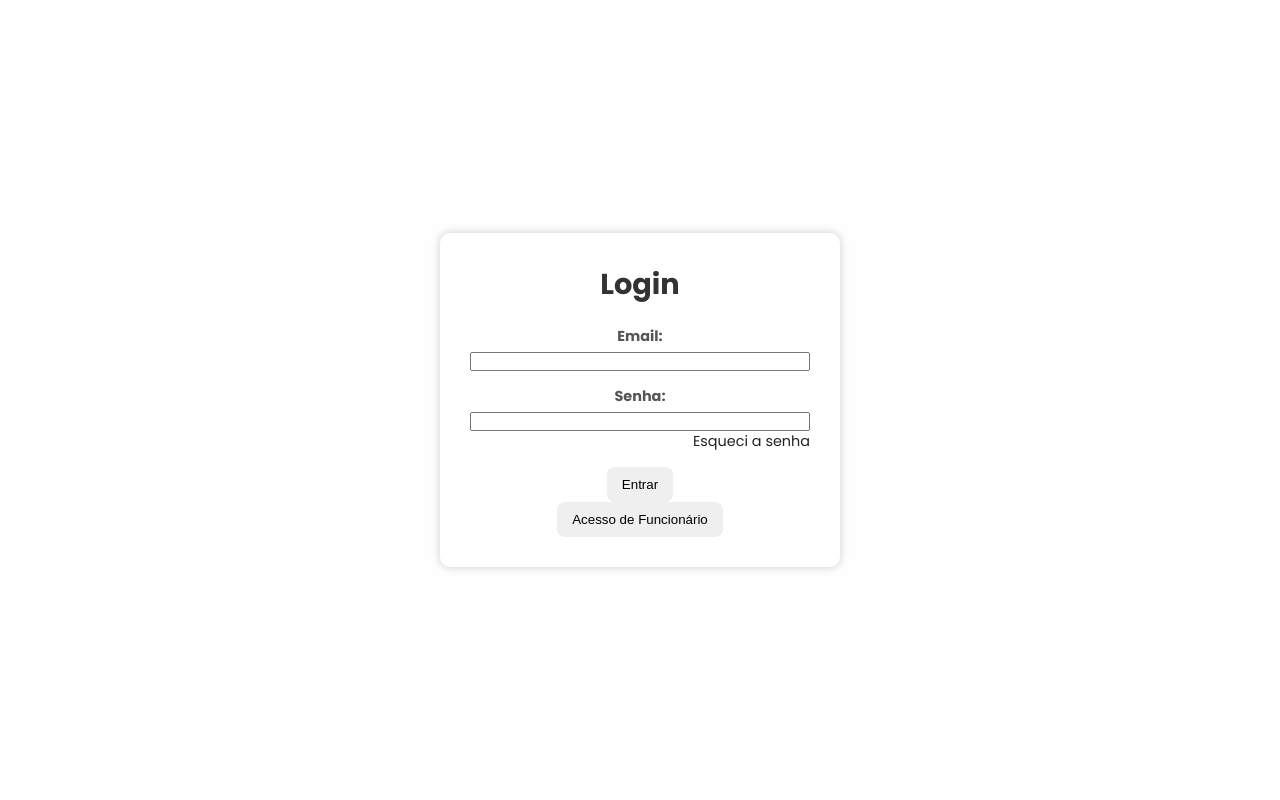
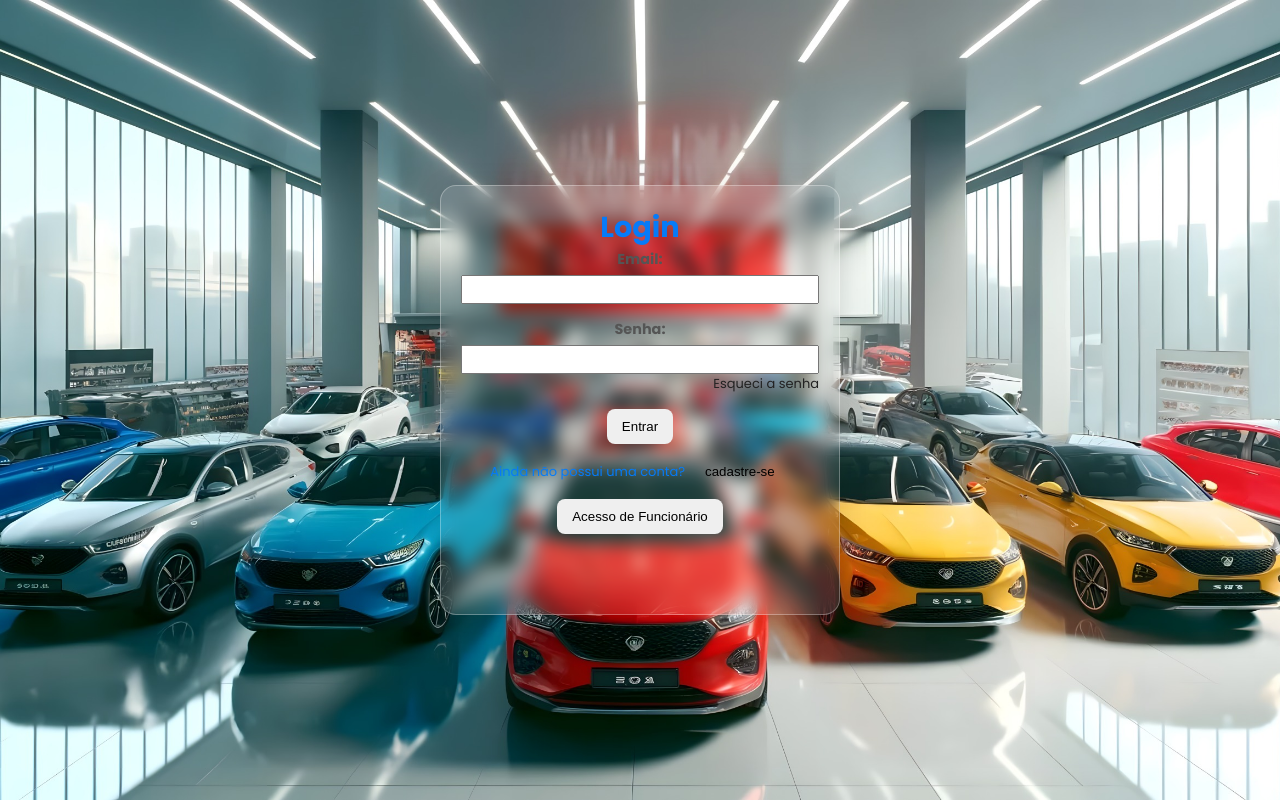
Before and after one commit to lazaromx/UAMMotors, an Angular app in the folder frontend/: page /login in a window 1280 px wide. Built offline with nearby package versions, Linux system fonts and the light colour scheme.

Commit message:
feat: Formulários de login e cadastro

```diff
--- a/frontend/package.json
+++ b/frontend/package.json
@@ -19,6 +19,7 @@
     "@angular/platform-browser-dynamic": "^18.2.0",
     "@angular/router": "^18.2.0",
     "rxjs": "~7.8.0",
+    "swiper": "^11.1.14",
     "tslib": "^2.3.0",
     "zone.js": "~0.14.10"
   },
--- a/frontend/src/app/pages/login/login.component.html
+++ b/frontend/src/app/pages/login/login.component.html
@@ -1,12 +1,12 @@
 <main>
-    <div class="container">
+    <div class="container glass">
         <!-- <div class="form-toggle">
             <button onclick="showLogin()">Login</button>
             <button onclick="showCadastro()">Cadastro</button>
         </div> -->
-
-
-        <div id="login-form" class="form-section">
+        <swiper-container #swiper (slideChangeTransitionStart)="onSlideChange($event)">
+			<swiper-slide>
+				<div class="slide">
                     <h1>Login</h1>
                     <form onsubmit="return validarLogin()">
                         <div class="input-group">
@@ -19,11 +19,58 @@
                             <p><a href="#" onclick="mostrarRecuperarSenha()">Esqueci a senha</a></p>
                         </div>
                         <button type="submit">Entrar</button>
+                        <div class="cadastro">
+                            <p>Ainda não possui uma conta?</p>
+                            <button class="btnCadastro" (click)="slide.slideNext()" size="large" color="secondary">cadastre-se</button>
+                        </div>
+
                         <div class="extra-options">
-
-                    <button type="button" class="funcionario-btn" onclick="mostrarAcessoFuncionario()">Acesso de Funcionário</button>
+                            <button type="button" class="funcionario-btn" onclick="mostrarAcessoFuncionario()"><p>Acesso de Funcionário</p></button>
                         </div>
                     </form>
+                </div>
+            </swiper-slide>
+            <swiper-slide>
+                <div class="slide">
+                    <h1>Cadastrar</h1>
+                    <form action="" method="post">
+
+                        <div class="input-group">
+                            <div class="nomeSobrenome">
+                                <div class="nome">
+                                    <label for="nome">Digite seu nome:</label>
+                                    <input type="text" name="nome">
+                                </div>
+
+                                <div class="sobrenome">
+                                    <label for="sobrenome">Digite seu sobrenome:</label>
+                                <input type="text" name="sobrenome">
+                                </div>
+                            </div>
+
+                            <label for="email">Digite seu email: </label>
+                            <input type="email" name="email">
+
+                            <label for="senha">Digite sua senha:</label>
+                            <input type="password" name="senha">
+
+                            <label for="repetirSenha">Confirme sua senha:</label>
+                            <input type="password" name="repetirSenha">
+
+                            <label for="telefone">Digite Seu telefone:</label>
+                            <input type="tel" name="telefone">
+
+                            <label for="cpf">Digite seu cpf:</label>
+                            <input type="number" name="cpf">
+                        </div>
+                    </form>
+
+                </div>
+            </swiper-slide>
+        </swiper-container>
+
+        <div id="login-form" class="form-section">
+
         </div>
 
     </div>
--- a/frontend/src/app/pages/login/login.component.scss
+++ b/frontend/src/app/pages/login/login.component.scss
@@ -1,5 +1,8 @@
 main{
     min-height: 100vh;
+    background-image: var(--background-image);
+    background-size: cover;
+    background-position: center;
 }
 .container {
     background-color: white;
@@ -9,6 +12,17 @@ main{
     text-align: center;
     width: 400px;
     max-width: 80%;
+    color: #067bf8;
+}
+
+.glass {
+    background: rgba(255, 255, 255, 0.1);
+    border-radius: 16px;
+    box-shadow: 0 4px 30px rgba(0, 0, 0, 0.1);
+    backdrop-filter: blur(8px);
+    -webkit-backdrop-filter: blur(8px);
+    border: 1px solid rgba(255, 255, 255, 0.3);
+    padding: 20px;
 }
 
 .form-section h1 {
@@ -36,13 +50,84 @@ main{
     }
 }
 
-p{
+.input-group p{
     width: 100%;
     display: flex;
     justify-content: flex-end;
 
     a{
         text-decoration: none;
+        font-size: 13px;
+    }
+}
+
+.cadastro {
+    margin: 10px 0;
+    display: flex;
+    justify-content: center;
+    align-items: center;
+
+    p{
+        margin-right: 5px;
+        font-size: 13px;
+
     }
 
 }
+
+.nomeSobrenome{
+    display: flex;
+    justify-content: space-between;
+
+}
+
+.btnCadastro{
+    background: none;
+    margin: 0;
+    border: none;
+
+    :hover{
+        border: none;
+    }
+}
+
+
+
+
+
+// .container {
+//     max-width: 800px;
+//     margin: 32px auto;
+
+//     h1 {
+//         text-align: center;
+
+//     }
+
+//     swiper-slide {
+//         text-align: center;
+//         font-size: 24px;
+//         border-radius: 24px;
+//         padding: 16px 0;
+//         height: 400px;
+
+
+//         &:nth-of-type(1) {
+//             background-color: #780000;
+//             color: white
+//         }
+
+//         &:nth-of-type(2) {
+//             background-color: #fdf0d5;
+//         }
+
+//         &:nth-of-type(3) {
+//             background-color: #003049;
+//             color: white;
+//         }
+
+//         &:nth-of-type(4) {
+//             background-color: #669bbc;
+//         }
+//     }
+// }
--- a/frontend/src/app/pages/login/login.component.ts
+++ b/frontend/src/app/pages/login/login.component.ts
@@ -1,12 +1,29 @@
-import { Component } from '@angular/core';
+import { Component, CUSTOM_ELEMENTS_SCHEMA, ElementRef, viewChild } from '@angular/core';
+import Swiper from 'swiper';
 
 @Component({
   selector: 'app-login',
   standalone: true,
   imports: [],
   templateUrl: './login.component.html',
-  styleUrl: './login.component.scss'
+  styleUrl: './login.component.scss',
+  schemas: [CUSTOM_ELEMENTS_SCHEMA]
 })
 export class LoginComponent {
+  swiperElement = viewChild<ElementRef>('swiper');
 
+  public showBackSlide = false;
+  public slideOptions = {
+    initialSlide: 0,
+    speed: 150
+  };
+
+  async onSlideChange(event: any) {
+    const slides: Swiper = event.target;
+    this.showBackSlide = !slides.isBeginning;
+  }
+
+  get slide(): Swiper {
+    return this.swiperElement()?.nativeElement.swiper;
+  }
 }
--- a/frontend/src/app/shared/components/footer/footer.component.scss
+++ b/frontend/src/app/shared/components/footer/footer.component.scss
@@ -32,9 +32,4 @@ footer{
     justify-content: center;
     // margin: 10px;
     // height: 100%;
-
-    h3{
-
-    }
-
 }
--- a/frontend/src/main.ts
+++ b/frontend/src/main.ts
@@ -1,6 +1,8 @@
 import { bootstrapApplication } from '@angular/platform-browser';
 import { appConfig } from './app/app.config';
 import { AppComponent } from './app/app.component';
+import { register as registerSwiperElements } from 'swiper/element/bundle';
 
+registerSwiperElements();
 bootstrapApplication(AppComponent, appConfig)
   .catch((err) => console.error(err));
--- a/frontend/src/styles.scss
+++ b/frontend/src/styles.scss
@@ -9,6 +9,8 @@
 
     --header-height: 113px;
     --footer-height: 80px;
+
+    --background-image: url("/uamMotors.jpg");
 }
 
 * {
@@ -34,6 +36,7 @@
 		border-radius: 8px;
 		border: #333;
 	}
+
 }
 
 body {
@@ -72,3 +75,7 @@ a {
     color: var(--primary-text-color);
     text-decoration: none;
 }
+
+input {
+    padding: 5px;
+}
```
Also changed, not shown: 1 other file (tests, documents, lock files or other folders). Lines whose indentation alone changed are shown as unchanged.
